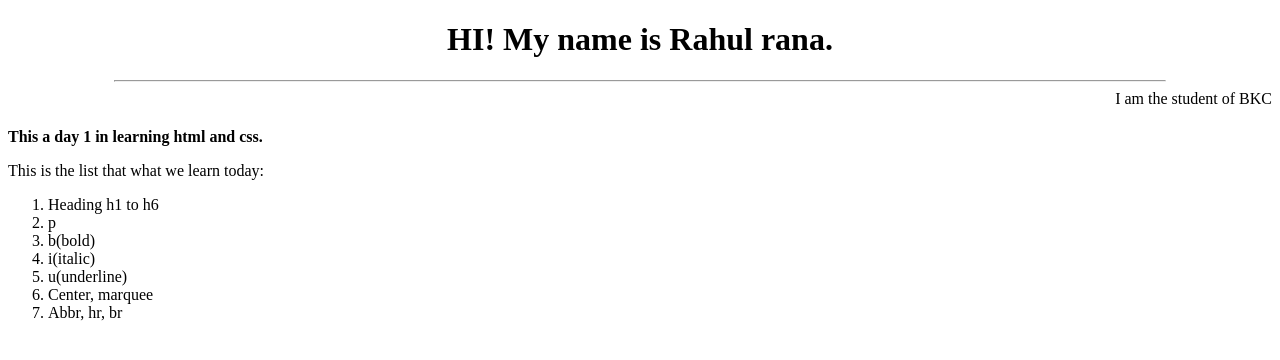
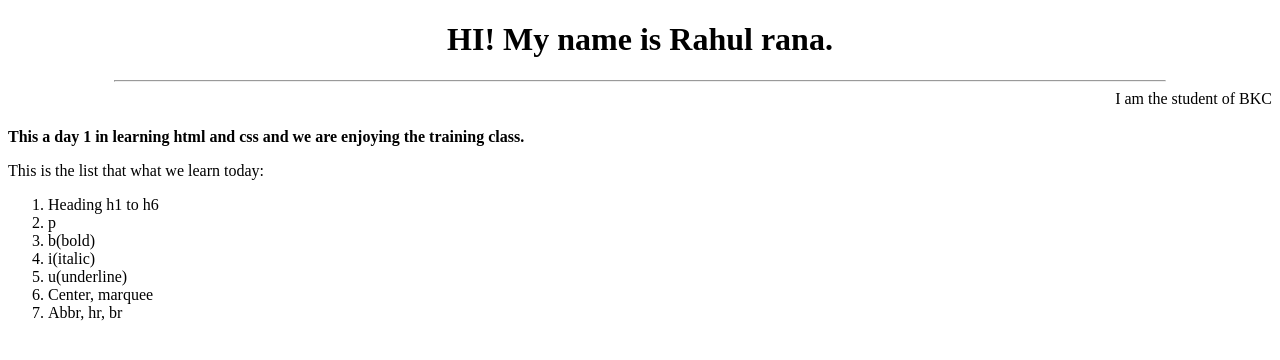
Before and after one commit to rahulrana-jpg/training-html, a plain HTML site: page Day 1.html in a window 1280 px wide. Drawn offline with Linux system fonts and the light colour scheme.

Commit message:
Update Day 1.html
m

```diff
--- a/Day 1.html
+++ b/Day 1.html
@@ -9,7 +9,7 @@
     <Center><h1>HI! My name is Rahul rana.</h1></Center>
     <hr width="83%">
 <marquee behavior="alternate" direction="left" loop="10">I am the student of BKC</marquee>
-    <b><p>This a day 1 in learning html and css.</p></b>
+    <b><p>This a day 1 in learning html and css and we are enjoying the training class.</p></b>
     <p>This is the list that what we learn today:</p>
     <ol>
         <li>Heading h1 to h6</li>
```
